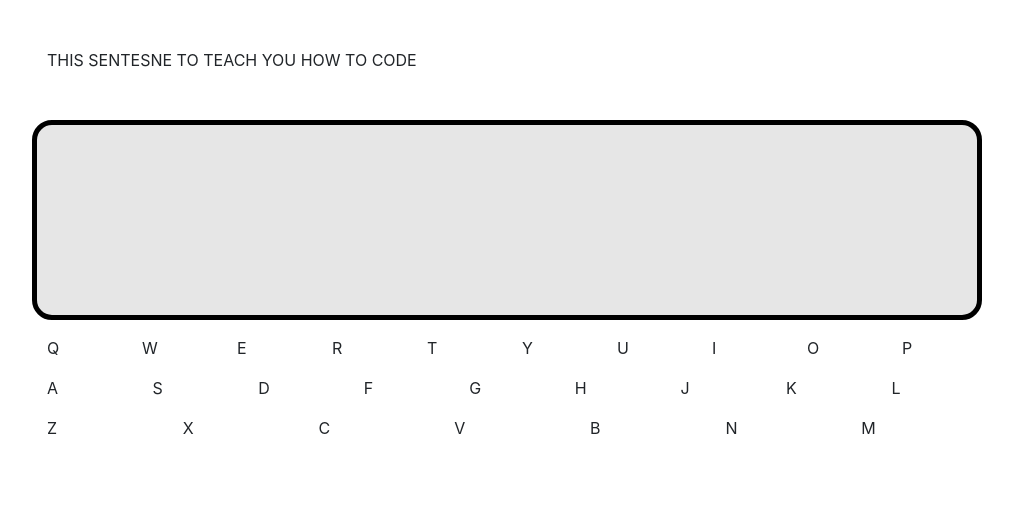
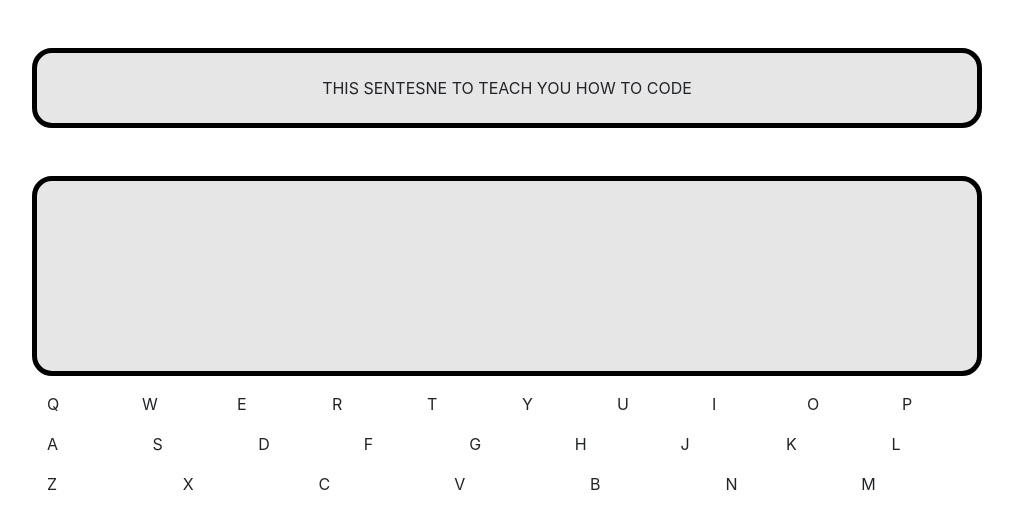
Before and after one commit to omaranBazna/typing-website, a website: page index.html in a window 1280 px wide. Shown: the whole page, without its empty margins (133-1146 px from the left). Drawn offline with nearby package versions, Linux system fonts and the light colour scheme.

Commit message:
add styling for the sentense area

```diff
--- a/style.css
+++ b/style.css
@@ -8,3 +8,13 @@
     text-align:center;
     border:5px solid black;
   }
+  #sentense{
+    background:rgb(230,230,230);
+  border-radius:20px;
+  height:80px;
+  display:flex;
+  align-items:center;
+  justify-content:center;
+  text-align:center;
+  border:5px solid black;
+}
```
